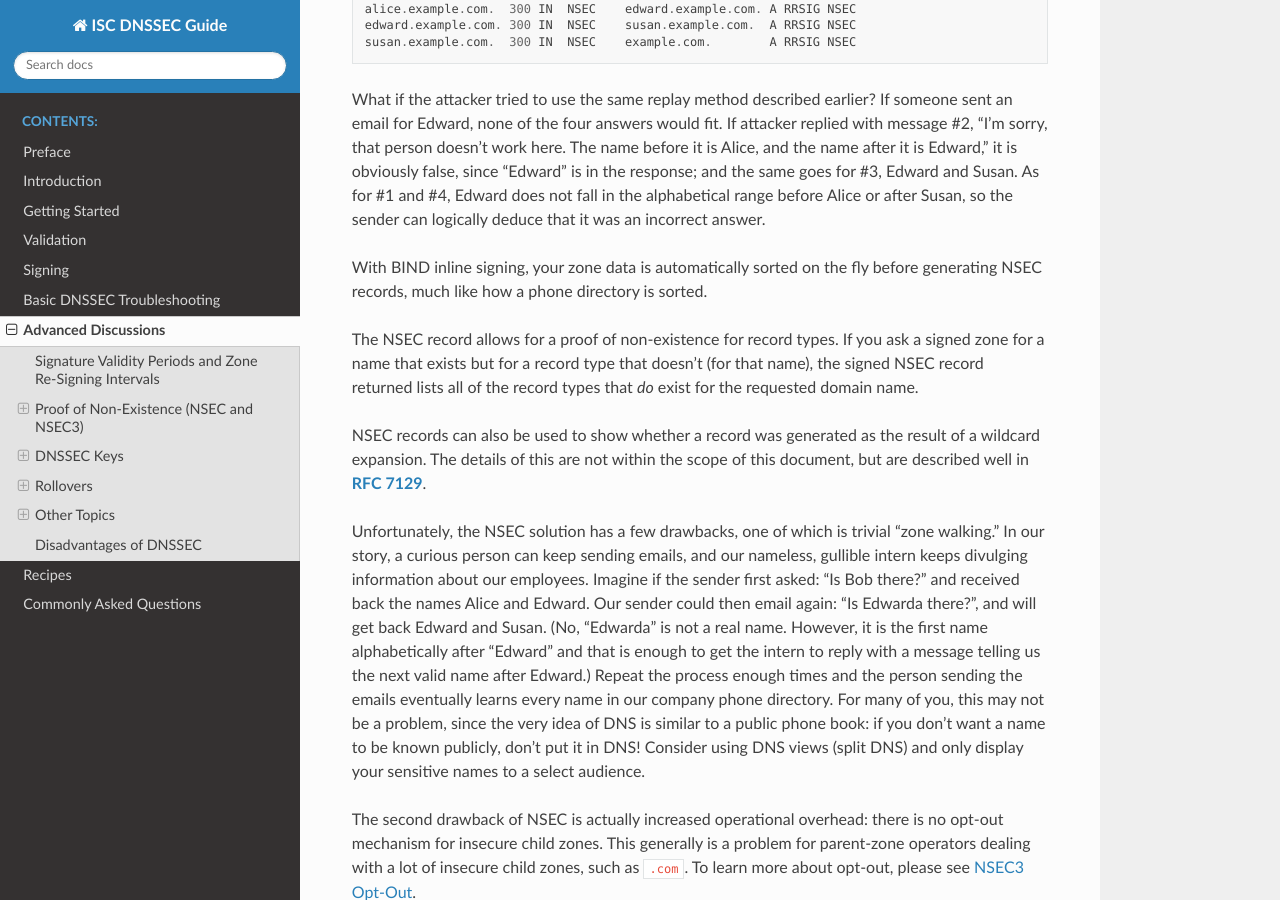
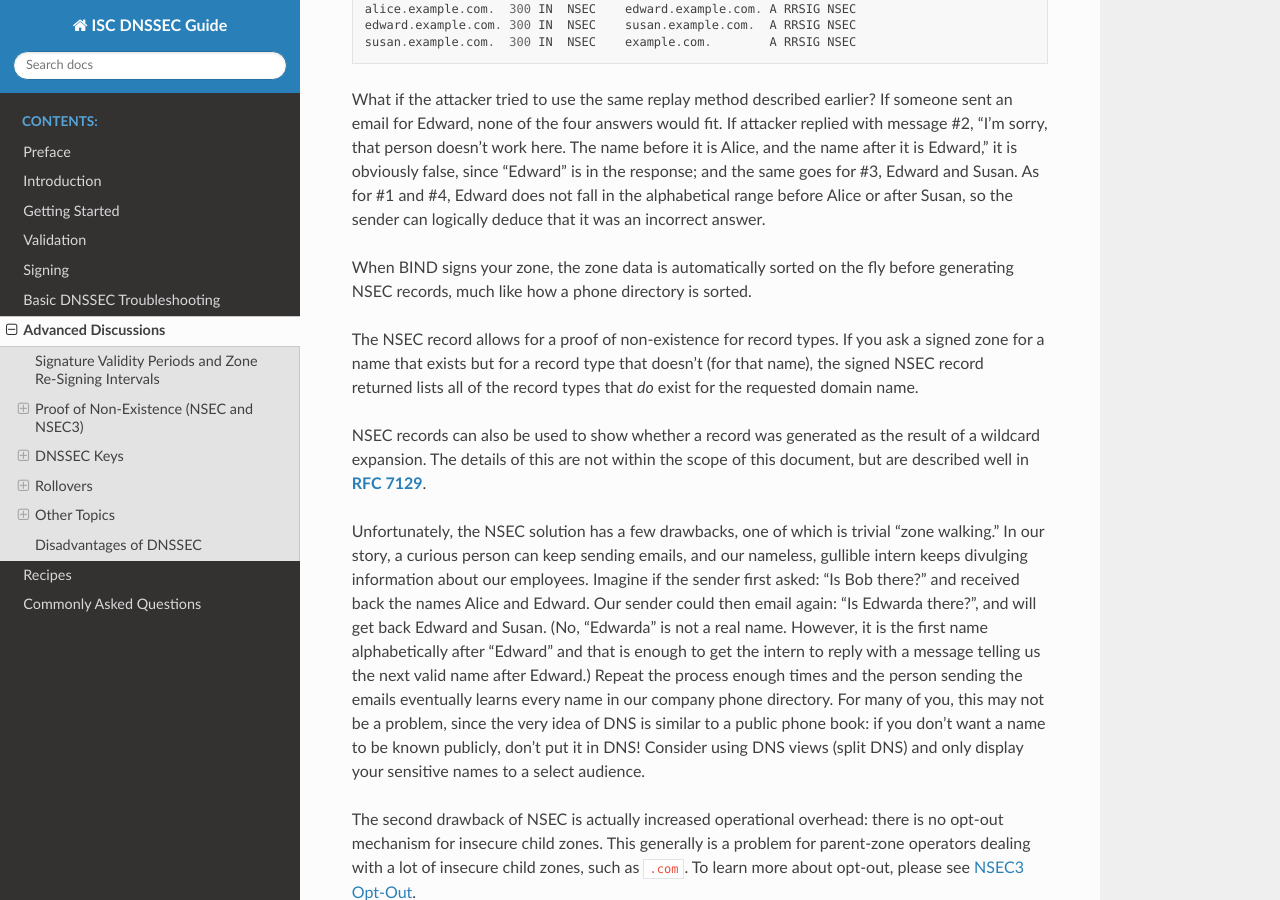
Before and after one commit to isc-projects/isc-dnssec-guide, a Sphinx documentation site: the page built from doc/advanced-discussions.rst, in a window 1280 px wide and 900 px high, scrolled down 2055 px. Built offline with Sphinx 7.4.7 and the Read the Docs theme 2.0.0, drawn with Linux system fonts in a browser that asks for light colours; some of the changed text lies outside the part shown.

Commit message:
Add Matthijs's edits
Don't use inline signing when not needed: inline signing is the act of automated DNSSEC signing, but may be taken as using the 'inline-signing' configuration option. Use something else (DNSSEC signing, automated signing, ...).

```diff
--- a/doc/advanced-discussions.rst
+++ b/doc/advanced-discussions.rst
@@ -127,7 +127,7 @@ goes for #3, Edward and Susan. As for #1 and #4, Edward does not fall in
 the alphabetical range before Alice or after Susan, so the sender can logically deduce
 that it was an incorrect answer.
 
-With BIND inline signing, your zone data is automatically sorted on
+When BIND signs your zone, the zone data is automatically sorted on
 the fly before generating NSEC records, much like how a phone directory
 is sorted.
 
@@ -896,7 +896,7 @@ metadata when the ``dnssec-loadkeys-interval`` elapses or when you issue the
 ``rndc loadkeys`` command. Otherwise, for primary zones, you can use
 ``nsupdate`` to add the new DNSKEYs to the zone; this causes ``named``
 to use them to sign the zone. For secondary zones, e.g., on a
-bump-in-the-wire inline signing server, ``nsupdate`` cannot be used.
+bump-in-the-wire signing server, ``nsupdate`` cannot be used.
 
 Once the zone has been signed by the new DNSKEYs (and you have waited
 for at least one TTL period), you must inform the parent zone and any trust
```
